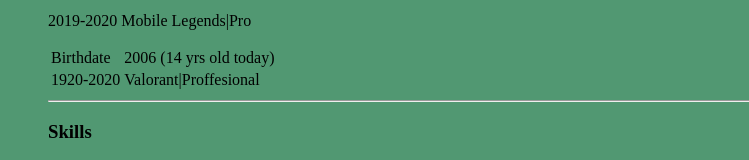
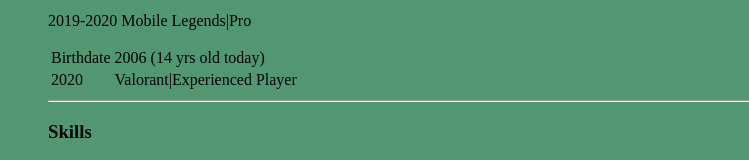
Before and after one commit to SHINOB1NINJA/cb, a plain HTML site: page index.html in a window 1280 px wide. Shown: the part 507-667 px from the top of the page, without its empty margins (0-749 px from the left). Drawn offline with Linux system fonts and the light colour scheme.

Commit message:
Add files via upload

```diff
--- a/index.html
+++ b/index.html
@@ -44,8 +44,8 @@
                 <td>2006 (14 yrs old today)</td>
             </tr>
             <tr>
-                <td>1920-2020</td>
-                <td>Valorant|Proffesional</td>
+                <td>2020</td>
+                <td>Valorant|Experienced Player</td>
             </tr>
         </table>
         <hr>
```
